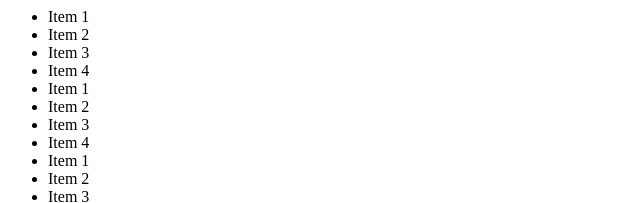
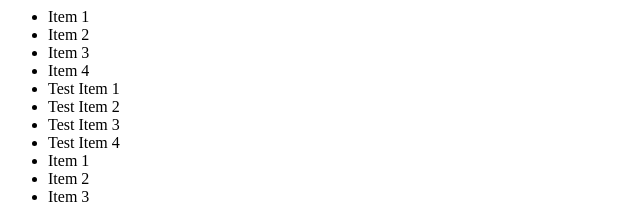
Before and after one commit to allandelfin/tracking_test, a plain HTML site: page index.html in a window 1280 px wide. Shown: the top 203 px of the page, without its empty margins (0-640 px from the left). Drawn offline with Linux system fonts and the light colour scheme.

Commit message:
Update index.html

```diff
--- a/index.html
+++ b/index.html
@@ -10,10 +10,10 @@
 		<li>Item 2</li>
 		<li>Item 3</li>
 		<li>Item 4</li>
-		<li>Item 1</li>
-		<li>Item 2</li>
-		<li>Item 3</li>
-		<li>Item 4</li>
+		<li>Test Item 1</li>
+		<li>Test Item 2</li>
+		<li>Test Item 3</li>
+		<li>Test Item 4</li>
 		<li>Item 1</li>
 		<li>Item 2</li>
 		<li>Item 3</li>
```
